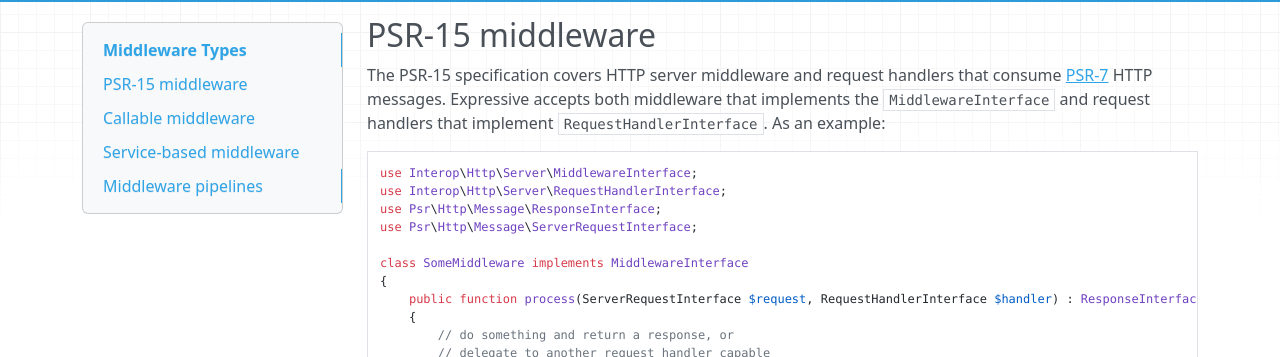
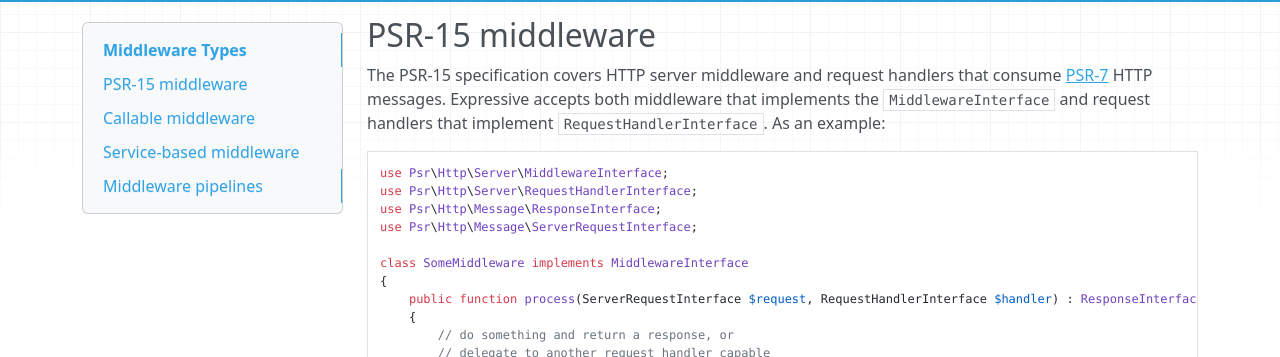
Before and after one commit to zendframework/zend-expressive, an MkDocs documentation site: the page built from docs/book/v3/features/middleware-types.md, in a window 1280 px wide and 900 px high, scrolled down 520 px. Shown: the part 94-451 px from the top of the window. Built offline with MkDocs 1.6.1, drawn with Linux system fonts in a browser that asks for light colours; nearby versions of some CDN libraries; old or Windows-style settings are respelled for this version of MkDocs.

Commit message:
Docs update Psr\ instead of Interop\

````diff
--- a/docs/book/v3/features/middleware-types.md
+++ b/docs/book/v3/features/middleware-types.md
@@ -32,8 +32,8 @@
 handlers that implement `RequestHandlerInterface`. As an example:
 
 ```php
-use Interop\Http\Server\MiddlewareInterface;
-use Interop\Http\Server\RequestHandlerInterface;
+use Psr\Http\Server\MiddlewareInterface;
+use Psr\Http\Server\RequestHandlerInterface;
 use Psr\Http\Message\ResponseInterface;
 use Psr\Http\Message\ServerRequestInterface;
 
````
